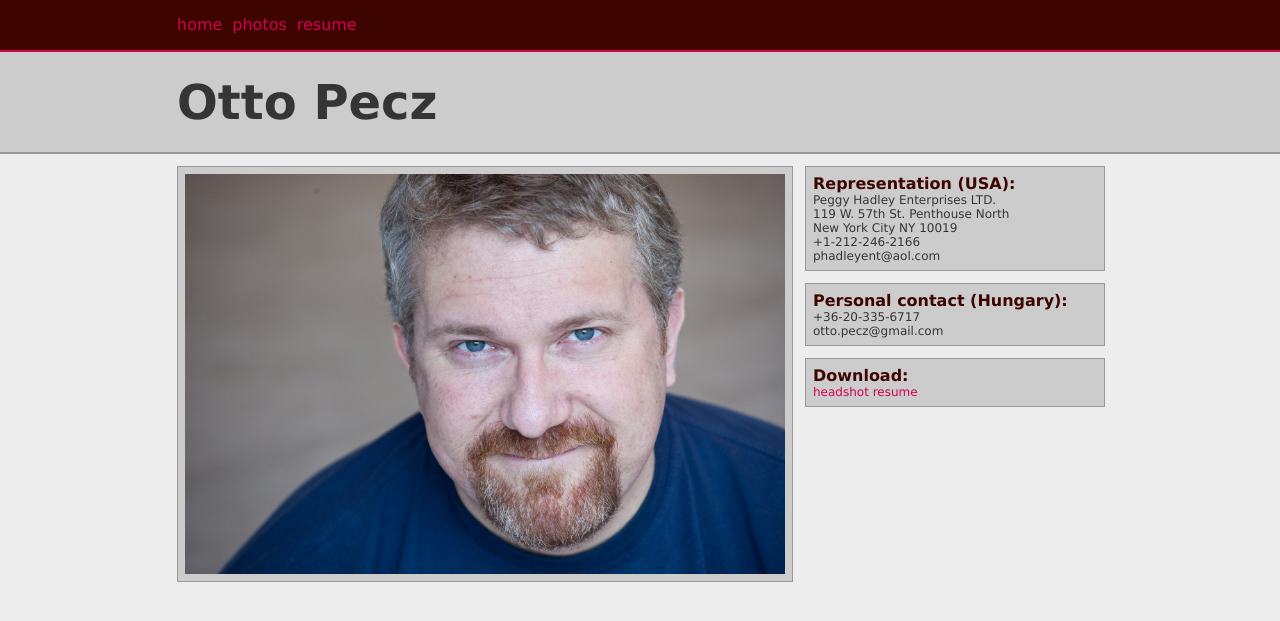
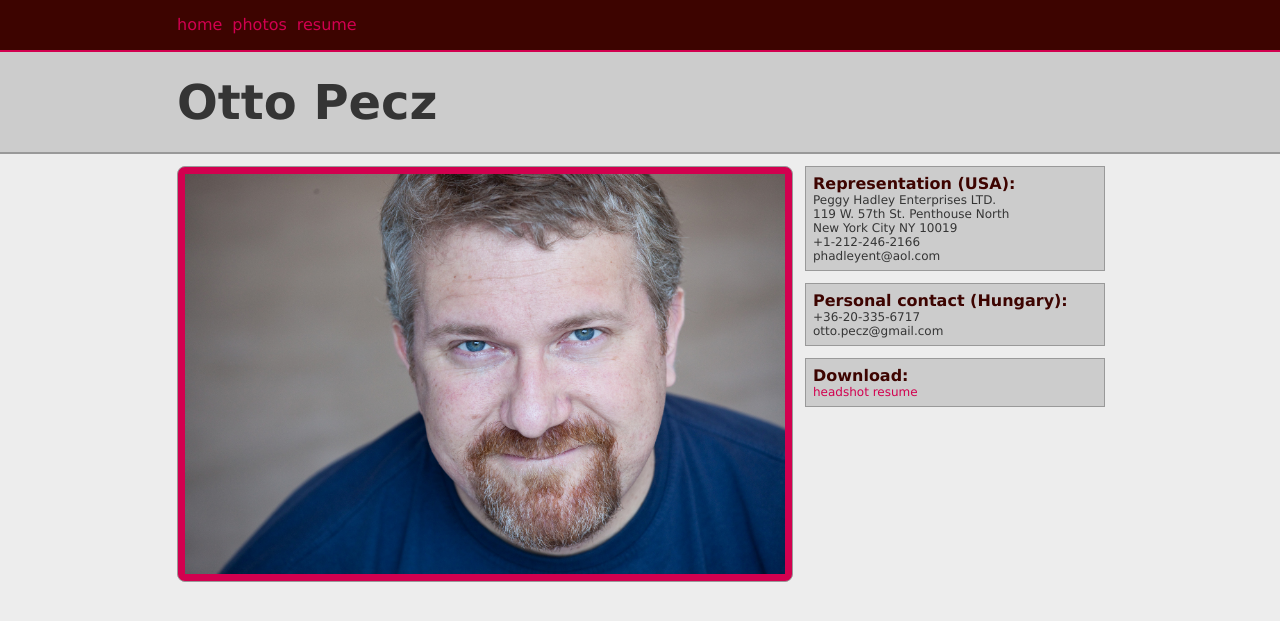
Before and after one commit to ottopecz/personal, a PHP site: page / in a window 1280 px wide. Shown: the top 621 px of the page. Run offline with PHP 8.4, Linux system fonts and the light colour scheme.

Commit message:
graphic design

```diff
--- a/css/stylesheet.css
+++ b/css/stylesheet.css
@@ -40,7 +40,13 @@ div#right_side h4 {color: #3d0400; font-size: 1.333em;}
 /***********************************/
 /************ Classes **************/
 /***********************************/
-img.border {background-color: #ccc; padding: 7px; border: 1px solid #999;}
+img.border {
+	background-color: #d2004f;
+	padding: 7px;
+	border: 1px solid #999;
+	-webkit-border-radius: 8px;
+    -moz-border-radius: 8px;
+}
 /************ Carousel *************/
 div.carousel-out {
 	height: 170px;
@@ -119,10 +125,12 @@ div.lightbox_content {
 	border: 16px solid #3399ff;*/
 	background-color: white;
 	overflow: auto;
+	-webkit-border-radius: 8px;
+    -moz-border-radius: 8px;
 }
 img.close-button {
 	display: none;
-	top: 15px; right: 15px;
+	top: 5px; right: 5px;
 	position: absolute;
 }
 /**************************************/
--- a/photos.php
+++ b/photos.php
@@ -2,6 +2,7 @@
 include_once $_SERVER['DOCUMENT_ROOT']."/personal/"."/includes/header.inc.php";
 $page_js_files = '<script type="text/JavaScript" src="js/photos.js"></script>';
 ?>
+<br />
 <div id="portraits" class="carousel-out">
 <div class="carousel-in">
 <div class="slider">
@@ -60,6 +61,7 @@ for ($i=0; $i<15; $i++)
 <div class="control-arrow-next"></div>
 </div>
 </div> <!-- carousel-out ends -->
+<br />
 <div id="stage_photos" class="carousel-out">
 <div class="carousel-in">
 <div class="slider">
```
Also changed, not shown: images/close_button.png.
